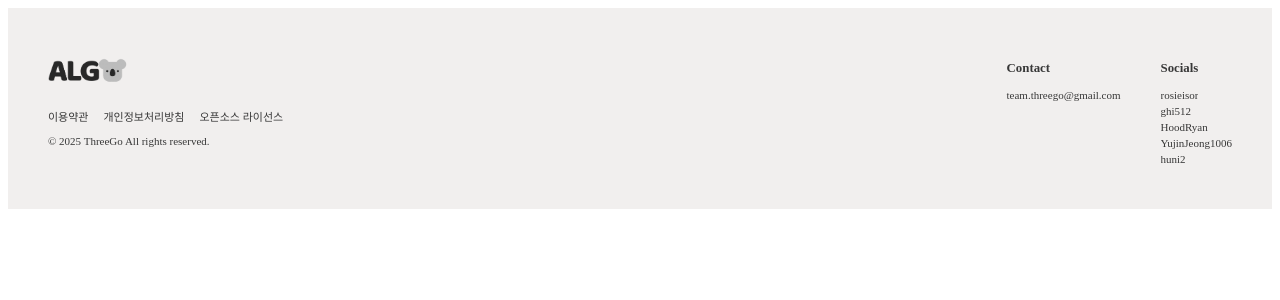
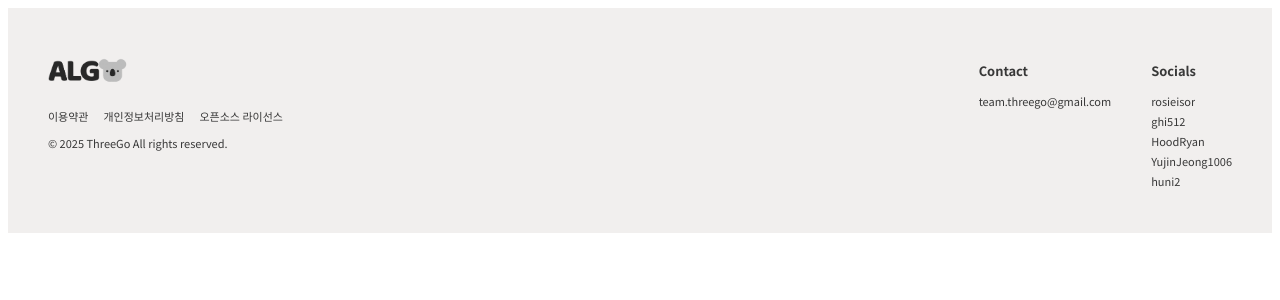
Before and after one commit to beyond-sw-camp/be19-3rd-ThreeGo-Algo, a Vue app: page /demo/footer in a window 1280 px wide. Shown: the top 300 px of the page. Built offline with nearby package versions, Linux system fonts and the light colour scheme.

Commit message:
feat: #4 - Noto Sans KR 폰트 적용

```diff
--- a/src/components/common/EmojiText.vue
+++ b/src/components/common/EmojiText.vue
@@ -28,6 +28,7 @@ const emojiType = computed(() => emojiImages[props.type]);
 .emoji-text span {
     color: #838383;
     font-size: 13px;
+    font-family: 'Noto Sans KR', sans-serif;
 }
 
 .emoji-text img {
--- a/src/components/common/Footer.vue
+++ b/src/components/common/Footer.vue
@@ -53,6 +53,7 @@ const teamMembers = reactive([
   background-color: #F1EFEE;
   padding: 40px;
   color: #383838;
+  font-family: 'Noto Sans KR', sans-serif;
 }
 
 .footer-grid {
--- a/src/components/common/MiniProfile.vue
+++ b/src/components/common/MiniProfile.vue
@@ -25,6 +25,7 @@ const rankImage = computed(() => rankImages[props.rankName]);
     align-items: center;
     gap: 4px;
     font-size: 14px;
+    font-family: 'Noto Sans KR', sans-serif;
 }
 
 .mini-profile-img {
```
